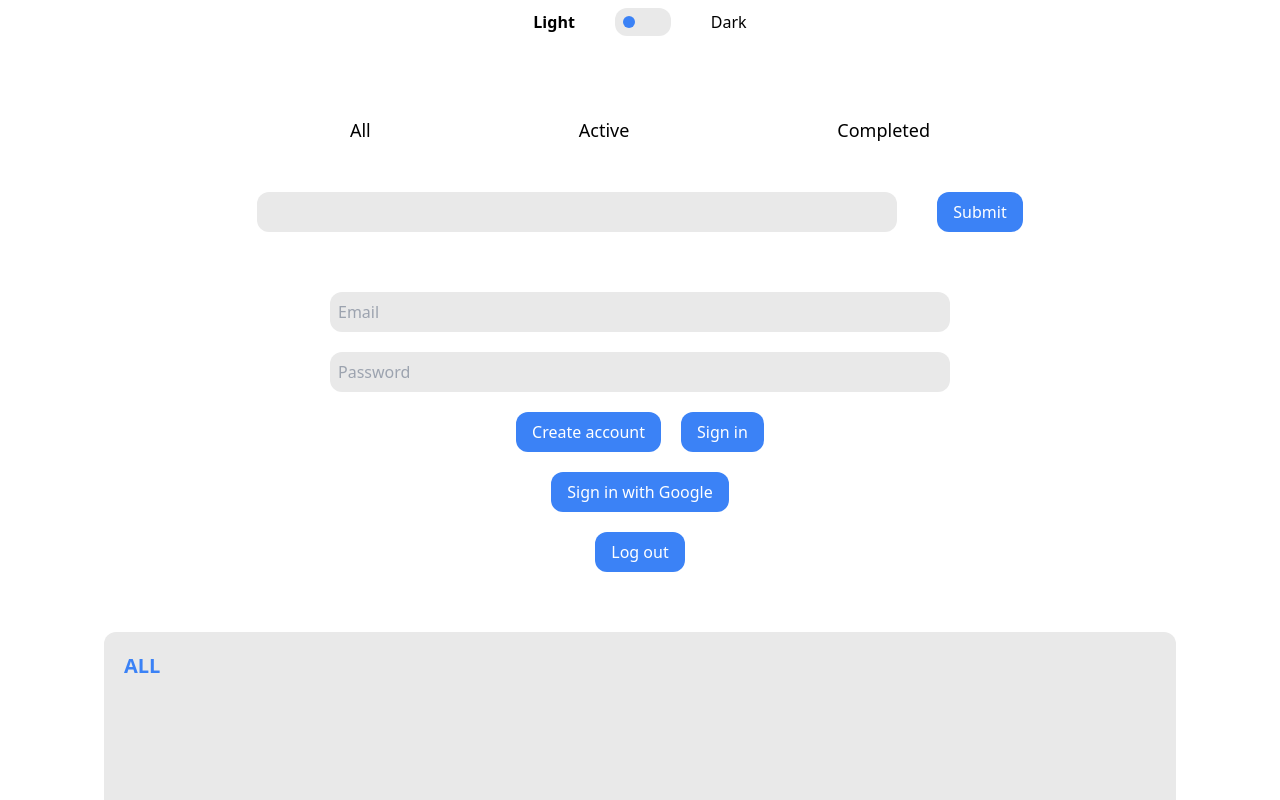
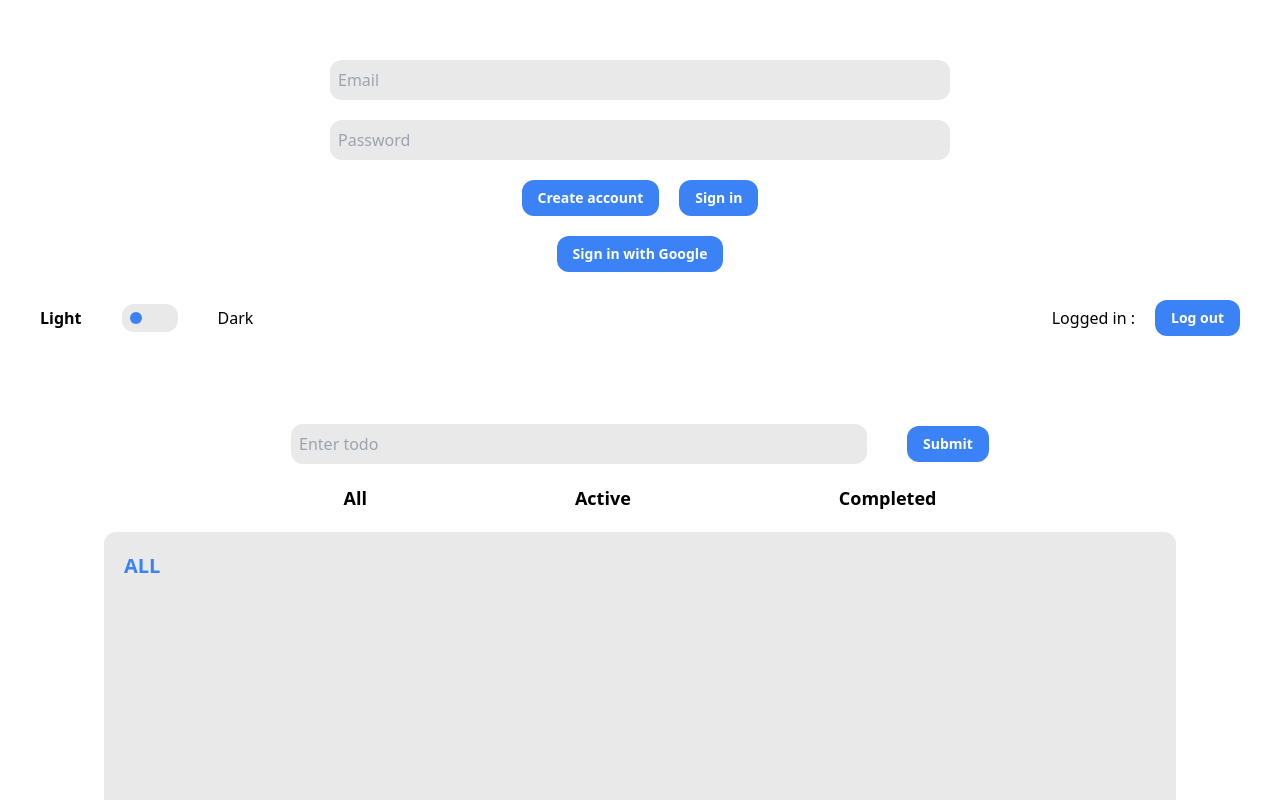
Before and after one commit to oseji/ToDo, a React app: page / in a window 1280 px wide. Shown: the top 800 px of the page. Built offline with nearby package versions, Linux system fonts and the light colour scheme; the HTML template or start-up script is replaced by a standard one.

Commit message:
restuctured code to keep everythinh in app component--pending reconstruction

```diff
--- a/src/All.tsx
+++ b/src/All.tsx
@@ -64,7 +64,7 @@ const All = (props: allPagePageProps) => {
                   type="text"
                   className="editTodo"
                   value={editedText}
-                  placeholder="Edit your ToDo"
+                  placeholder="Edit your todo"
                   onChange={(e) => setEditedText(e.target.value)}
                   required
                 />
--- a/src/App.tsx
+++ b/src/App.tsx
@@ -1,7 +1,7 @@
 import { useState, useRef, useEffect } from "react";
 import { Route, Switch, Link } from "react-router-dom";
 
-import { db, auth } from "./config/firebase";
+import { db, auth, googleProvider } from "./config/firebase";
 import {
   getDocs,
   addDoc,
@@ -11,7 +11,14 @@ import {
   collection,
 } from "firebase/firestore";
 
-import AuthScreen from "./Auth";
+import {
+  createUserWithEmailAndPassword,
+  signInWithEmailAndPassword,
+  signInWithPopup,
+} from "firebase/auth";
+
+import { signOut } from "firebase/auth";
+
 import All from "./All";
 import Active from "./Active";
 import Completed from "./Completed";
@@ -29,10 +36,6 @@ function App() {
 
   const [inputText, setInputText] = useState<string>("");
 
-  // const todoCollection = query(
-  //   collection(db, "users"),
-  //   where("userID", "==", auth?.currentUser?.uid)
-  // );
   const [dbData, setDbData] = useState<todoType>([]);
 
   const [profile, setProfile] = useState<any>("");
@@ -118,10 +121,64 @@ function App() {
     }
   };
 
-  //get todo list immediately upon page load
+  const logOut = async () => {
+    try {
+      await signOut(auth);
+      setIsLoggedIn(false);
+
+      setEmail("");
+      setPassword("");
+    } catch (err) {
+      console.error(err);
+    }
+  };
+
+  const [email, setEmail] = useState<string>("");
+  const [password, setPassword] = useState<string>("");
+  const [isLoggedIn, setIsLoggedIn] = useState<Boolean>(false);
+
+  const createAccount = async () => {
+    try {
+      await createUserWithEmailAndPassword(auth, email, password);
+      setIsLoggedIn(true);
+    } catch (err) {
+      console.error(err);
+      setIsLoggedIn(false);
+    }
+  };
+
+  const signIn = async () => {
+    try {
+      await signInWithEmailAndPassword(auth, email, password);
+      setIsLoggedIn(true);
+
+      setEmail("");
+      setPassword("");
+    } catch (err) {
+      console.error(err);
+      setIsLoggedIn(false);
+    }
+  };
+
+  const signInWithGoogle = async () => {
+    try {
+      await signInWithPopup(auth, googleProvider);
+      setIsLoggedIn(true);
+
+      setEmail("");
+      setPassword("");
+    } catch (err) {
+      console.error(err);
+      setIsLoggedIn(false);
+    }
+  };
+
+  //refresh todos when logging in or out
   useEffect(() => {
     getTodo();
-  }, []);
+    console.log(isLoggedIn);
+    console.log(auth.currentUser?.email);
+  }, [isLoggedIn]);
 
   //get new todo list when current user changes
   useEffect(() => {
@@ -130,12 +187,69 @@ function App() {
 
   //set profile email
   useEffect(() => {
+    if (auth.currentUser) {
       setProfile(auth?.currentUser?.email);
+    }
+
     console.log(profile);
   }, [auth?.currentUser]);
 
   return (
     <div className="App" ref={appRef}>
+      <div className="signInPage">
+        <form className="flex flex-col gap-5 items-center mt-10">
+          <input
+            className="w-full md:w-2/3 xl:w-1/2"
+            type="text"
+            placeholder="Email"
+            value={email}
+            onChange={(e) => setEmail(e.target.value)}
+          />
+
+          <input
+            className="w-full md:w-2/3 xl:w-1/2"
+            type="password"
+            placeholder="Password"
+            value={password}
+            onChange={(e) => {
+              setPassword(e.target.value);
+            }}
+          />
+
+          <div className="flex flex-row gap-5">
+            <button
+              className=" bg-blue-500 rounded-xl px-4 py-2 text-white"
+              onClick={(e) => {
+                e.preventDefault();
+                createAccount();
+              }}
+            >
+              Create account
+            </button>
+
+            <button
+              className=" bg-blue-500 rounded-xl px-4 py-2 text-white"
+              onClick={(e) => {
+                e.preventDefault();
+                signIn();
+              }}
+            >
+              Sign in
+            </button>
+          </div>
+
+          <button
+            className=" bg-blue-500 rounded-xl px-4 py-2 text-white"
+            onClick={(e) => {
+              e.preventDefault();
+              signInWithGoogle();
+            }}
+          >
+            Sign in with Google
+          </button>
+        </form>
+      </div>
+
       <header>
         <div className="themeGrp">
           <p className={`${!themeToggled ? "font-bold" : ""}`}>Light</p>
@@ -147,7 +261,44 @@ function App() {
           <p className={`${themeToggled ? "font-bold" : ""}`}>Dark</p>
         </div>
 
-        <p>{profile}</p>
+        <div className=" flex flex-row items-center gap-5">
+          <p className="text-black dark:text-white">
+            Logged in : <span className=" font-bold">{profile}</span>
+          </p>
+
+          <button
+            className=" bg-blue-500 rounded-xl px-4 py-2 text-white"
+            onClick={(e) => {
+              e.preventDefault();
+              logOut();
+            }}
+          >
+            Log out
+          </button>
+        </div>
+      </header>
+
+      <main>
+        <div className="todoNav">
+          <form
+            className="flex flex-col md:flex-row md:justify-center gap-5 md:gap-10 items-center mt-10"
+            onSubmit={(e) => {
+              e.preventDefault();
+              addTodo();
+              setInputText("");
+            }}
+          >
+            <input
+              className="w-full md:w-2/3 xl:w-1/2"
+              placeholder="Enter todo"
+              type="text"
+              name="message"
+              id="message"
+              value={inputText}
+              onChange={(e) => setInputText(e.target.value)}
+            />
+            <button>Submit</button>
+          </form>
 
           <nav>
             <Link to={"/"}>
@@ -162,30 +313,8 @@ function App() {
               <p className="navPage">Completed</p>
             </Link>
           </nav>
-      </header>
+        </div>
 
-      <form
-        className="flex flex-col md:flex-row md:justify-center gap-5 md:gap-10 items-center mt-10"
-        onSubmit={(e) => {
-          e.preventDefault();
-          addTodo();
-          setInputText("");
-        }}
-      >
-        <input
-          className="w-full md:w-2/3 xl:w-1/2"
-          type="text"
-          name="message"
-          id="message"
-          value={inputText}
-          onChange={(e) => setInputText(e.target.value)}
-        />
-        <button className="formBtn">Submit</button>
-      </form>
-
-      <AuthScreen getTodo={getTodo} />
-
-      <main>
         <Switch>
           <Route exact path={"/"}>
             <All
--- a/src/Auth.tsx
+++ b/src/Auth.tsx
@@ -1,142 +1,120 @@
-import { useEffect, useState } from "react";
-import { auth, googleProvider } from "./config/firebase";
-import {
-  createUserWithEmailAndPassword,
-  signInWithEmailAndPassword,
-  signInWithPopup,
-  signOut,
-} from "firebase/auth";
+// import { useEffect, useState } from "react";
+// import { auth, googleProvider } from "./config/firebase";
+// import {
+//   createUserWithEmailAndPassword,
+//   signInWithEmailAndPassword,
+//   signInWithPopup,
+// } from "firebase/auth";
 
-type getTodoType = () => Promise<void>;
+// type getTodoType = () => Promise<void>;
 
-type authScreenProps = {
-  getTodo: getTodoType;
-};
+// type authScreenProps = {
+//   getTodo: getTodoType;
+// };
 
-const AuthScreen = (props: authScreenProps) => {
-  const [email, setEmail] = useState<string>("");
-  const [password, setPassword] = useState<string>("");
-  const [isLoggedIn, setIsLoggedIn] = useState<Boolean>(false);
+// const AuthScreen = (props: authScreenProps) => {
+//   const [email, setEmail] = useState<string>("");
+//   const [password, setPassword] = useState<string>("");
+//   const [isLoggedIn, setIsLoggedIn] = useState<Boolean>(false);
 
-  const createAccount = async () => {
-    try {
-      await createUserWithEmailAndPassword(auth, email, password);
-      setIsLoggedIn(true);
-    } catch (err) {
-      console.error(err);
-      setIsLoggedIn(false);
-    }
-  };
+//   const createAccount = async () => {
+//     try {
+//       await createUserWithEmailAndPassword(auth, email, password);
+//       setIsLoggedIn(true);
+//     } catch (err) {
+//       console.error(err);
+//       setIsLoggedIn(false);
+//     }
+//   };
 
-  const signIn = async () => {
-    try {
-      await signInWithEmailAndPassword(auth, email, password);
-      setIsLoggedIn(true);
+//   const signIn = async () => {
+//     try {
+//       await signInWithEmailAndPassword(auth, email, password);
+//       setIsLoggedIn(true);
 
-      setEmail("");
-      setPassword("");
-    } catch (err) {
-      console.error(err);
-      setIsLoggedIn(false);
-    }
-  };
+//       setEmail("");
+//       setPassword("");
+//     } catch (err) {
+//       console.error(err);
+//       setIsLoggedIn(false);
+//     }
+//   };
 
-  const signInWithGoogle = async () => {
-    try {
-      await signInWithPopup(auth, googleProvider);
-      setIsLoggedIn(true);
+//   const signInWithGoogle = async () => {
+//     try {
+//       await signInWithPopup(auth, googleProvider);
+//       setIsLoggedIn(true);
 
-      setEmail("");
-      setPassword("");
-    } catch (err) {
-      console.error(err);
-      setIsLoggedIn(false);
-    }
-  };
+//       setEmail("");
+//       setPassword("");
+//     } catch (err) {
+//       console.error(err);
+//       setIsLoggedIn(false);
+//     }
+//   };
 
-  const logOut = async () => {
-    try {
-      await signOut(auth);
-      setIsLoggedIn(false);
+//   //refresh todos when logging in or out
+//   useEffect(() => {
+//     props.getTodo();
+//     console.log(isLoggedIn);
+//     console.log(auth.currentUser?.email);
+//   }, [isLoggedIn]);
 
-      setEmail("");
-      setPassword("");
-    } catch (err) {
-      console.error(err);
-    }
-  };
+//   return (
+//     <div className="signInPage">
+//       <form className="flex flex-col gap-5 items-center mt-10">
+//         <input
+//           className="w-full md:w-2/3 xl:w-1/2"
+//           type="text"
+//           placeholder="Email"
+//           value={email}
+//           onChange={(e) => setEmail(e.target.value)}
+//         />
 
-  //refresh todos when logging in or out
-  useEffect(() => {
-    props.getTodo();
-    console.log(isLoggedIn);
-    console.log(auth.currentUser?.email);
-  }, [isLoggedIn]);
+//         <input
+//           className="w-full md:w-2/3 xl:w-1/2"
+//           type="password"
+//           placeholder="Password"
+//           value={password}
+//           onChange={(e) => {
+//             setPassword(e.target.value);
+//           }}
+//         />
 
-  return (
-    <div className="signInPage">
-      <form className="flex flex-col gap-5 items-center mt-10">
-        <input
-          className="w-full md:w-2/3 xl:w-1/2"
-          type="text"
-          placeholder="Email"
-          value={email}
-          onChange={(e) => setEmail(e.target.value)}
-        />
+//         <div className="flex flex-row gap-5">
+//           <button
+//             className=" bg-blue-500 rounded-xl px-4 py-2 text-white"
+//             onClick={(e) => {
+//               e.preventDefault();
+//               createAccount();
+//             }}
+//           >
+//             Create account
+//           </button>
 
-        <input
-          className="w-full md:w-2/3 xl:w-1/2"
-          type="password"
-          placeholder="Password"
-          value={password}
-          onChange={(e) => {
-            setPassword(e.target.value);
-          }}
-        />
-        <div className="flex flex-row gap-5">
-          <button
-            className=" bg-blue-500 rounded-xl px-4 py-2 text-white"
-            onClick={(e) => {
-              e.preventDefault();
-              createAccount();
-            }}
-          >
-            Create account
-          </button>
+//           <button
+//             className=" bg-blue-500 rounded-xl px-4 py-2 text-white"
+//             onClick={(e) => {
+//               e.preventDefault();
+//               signIn();
+//             }}
+//           >
+//             Sign in
+//           </button>
+//         </div>
 
-          <button
-            className=" bg-blue-500 rounded-xl px-4 py-2 text-white"
-            onClick={(e) => {
-              e.preventDefault();
-              signIn();
-            }}
-          >
-            Sign in
-          </button>
-        </div>
+//         <button
+//           className=" bg-blue-500 rounded-xl px-4 py-2 text-white"
+//           onClick={(e) => {
+//             e.preventDefault();
+//             signInWithGoogle();
+//           }}
+//         >
+//           Sign in with Google
+//         </button>
+//       </form>
+//     </div>
+//   );
+// };
 
-        <button
-          className=" bg-blue-500 rounded-xl px-4 py-2 text-white"
-          onClick={(e) => {
-            e.preventDefault();
-            signInWithGoogle();
-          }}
-        >
-          Sign in with Google
-        </button>
-
-        <button
-          className=" bg-blue-500 rounded-xl px-4 py-2 text-white"
-          onClick={(e) => {
-            e.preventDefault();
-            logOut();
-          }}
-        >
-          Log out
-        </button>
-      </form>
-    </div>
-  );
-};
-
-export default AuthScreen;
+// export default AuthScreen;
--- a/src/index.css
+++ b/src/index.css
@@ -7,7 +7,7 @@
 }
 
 header {
-  @apply flex flex-col items-center gap-10 px-10 py-2;
+  @apply flex flex-col lg:flex-row lg:justify-between items-center gap-10 px-10 py-2;
 }
 
 .themeGrp,
@@ -31,26 +31,29 @@ nav {
   @apply translate-x-[250%];
 }
 
+.todoNav {
+  @apply flex flex-col items-center w-full;
+}
+
 nav {
-  @apply gap-16 md:gap-32 lg:gap-52;
+  @apply gap-16 md:gap-32 lg:gap-52 p-5;
 }
 
 .navPage {
-  @apply md:text-lg cursor-pointer transition ease-in-out duration-200 hover:text-blue-500;
+  @apply md:text-lg font-semibold cursor-pointer transition ease-in-out duration-200 hover:text-blue-500 hover:scale-125;
 }
 
 /* form */
+form {
+  @apply w-full;
+}
 
 input {
   @apply outline-0 p-2 dark:bg-[#0D0D0D] bg-[#E9E9E9] rounded-xl;
 }
 
 button {
-  @apply bg-blue-500 text-white px-4 py-2 rounded-xl;
-}
-
-.formBtn {
-  @apply px-4 py-2 rounded-xl bg-blue-500 text-white hover:scale-110 hover:font-semibold transition ease-in-out duration-200;
+  @apply bg-blue-500 text-white text-sm font-semibold px-4 py-2 rounded-xl hover:scale-110 transition ease-in-out duration-200;
 }
 
 /* auth */
```
Lines whose indentation alone changed are shown as unchanged.
